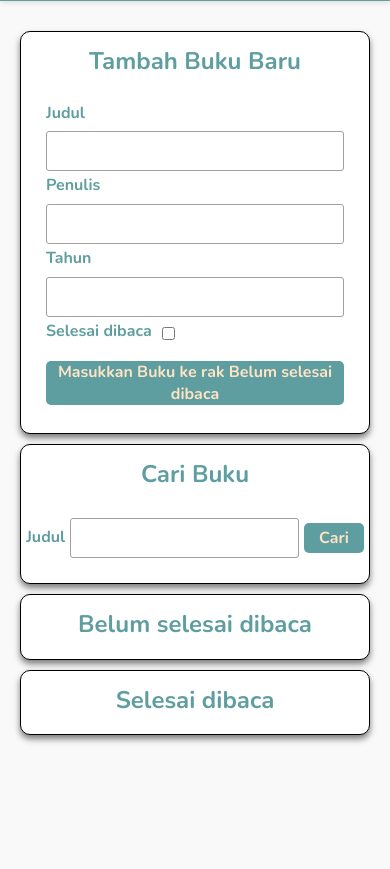
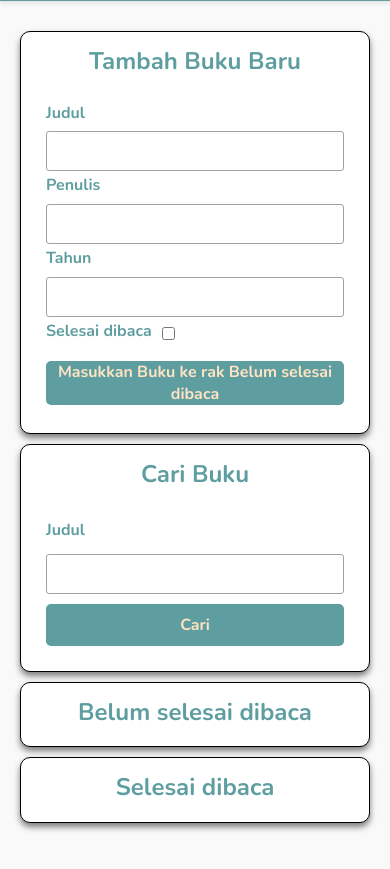
Before and after one commit to nadyagita28/MyBookshelf-App, a plain HTML site: page index.html in a window 390 px wide. Shown: the part 77-946 px from the top of the page. Before the commit the page ends 862 px from the top, so only its background shows below. Drawn offline with nearby package versions, Linux system fonts and the light colour scheme.

Commit message:
Update CSS

```diff
--- a/style.css
+++ b/style.css
@@ -198,4 +198,20 @@ button:hover {
     flex-wrap: wrap;
     gap: 20px;
   }
+
+  #searchBook {
+    flex-direction: column;
+    align-items: stretch;
+    gap: 10px;
+  }
+
+  #searchBook input {
+    width: 100%;
+    padding: 10px;
+  }
+
+  #searchSubmit {
+    width: 100%;
+    padding: 10px;
+  }
 }
```
